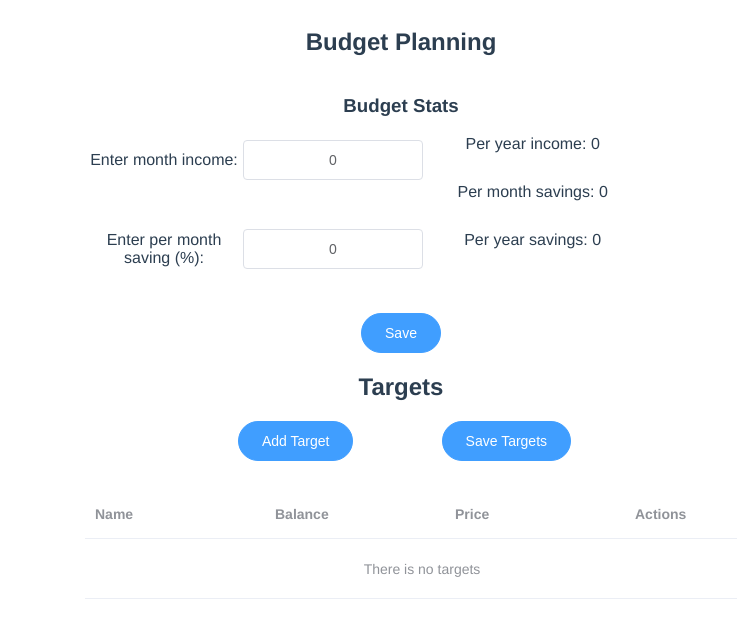
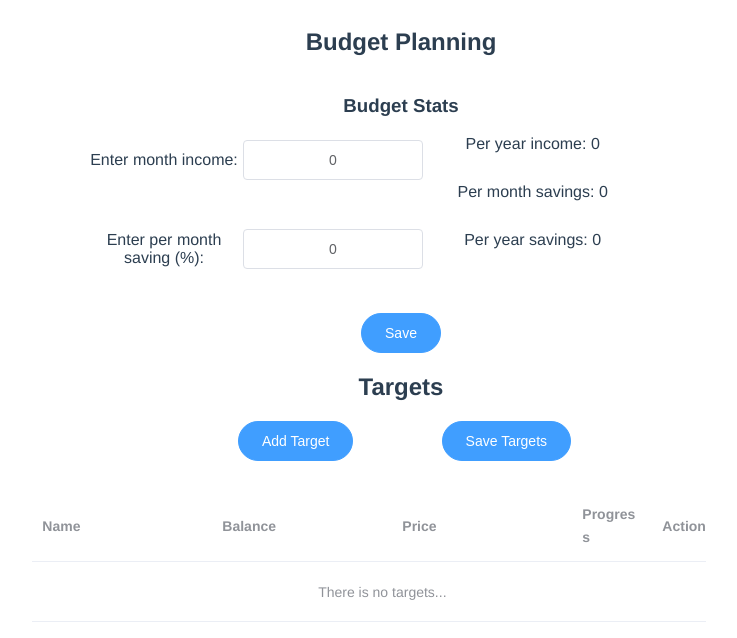
Before and after one commit to dimagreat/vue-finance, a Vue app: page /#/ in a window 1280 px wide. Shown: the top 638 px of the page, without its empty margins (239-976 px from the left). Built offline with nearby package versions, Linux system fonts and the light colour scheme.

Commit message:
Fixed TargetTable component

```diff
--- a/src/components/target/TargetTable.vue
+++ b/src/components/target/TargetTable.vue
@@ -1,7 +1,8 @@
 <template>
   <el-table
     :data="targets"
-    :empty-text="'There is no targets'"
+    :empty-text="tableOptions.emptyMessage"
+    :align="tableOptions.align"
     style="width: 80%">
     <el-table-column
       label="Name"
@@ -22,6 +23,12 @@
       width="180">
       <template slot-scope="scope">
         <span>{{ scope.row.price }}</span>
+      </template>
+    </el-table-column>
+    <el-table-column
+      label="Progress">
+      <template slot-scope="scope">
+        <el-progress :show-text="false" :text-inside="true" :stroke-width="15" status="success" :percentage="Math.round(100 / (scope.row.price / scope.row.balance))"></el-progress>
       </template>
     </el-table-column>
     <el-table-column
@@ -57,6 +64,14 @@ export default Vue.extend({
       type: Array,
       required: true
     }
+  },
+  data() {
+    return {
+      tableOptions: {
+        align: 'left',
+        emptyMessage: 'There is no targets...'
+      }
+    };
   }
 });
 </script>
--- a/src/views/TargetList.vue
+++ b/src/views/TargetList.vue
@@ -10,7 +10,7 @@
       </el-col>
     </el-row>
     <el-row>
-      <el-col :span="16" :offset="6">
+      <el-col :span="16" :offset="5">
         <target-table :open-edit-dlg="onOpenEditTargetDlg" :open-balance-dlg="onOpenTargetBalanceDlg" :targets="targets"></target-table>
       </el-col>
     </el-row>
@@ -86,10 +86,11 @@ export default Vue.extend({
       if (!this.currentTarget) {
         return;
       }
-      this.targets[this.currentTarget.index!] = {
+      const newItem = {
         ...this.currentTarget,
         ...target
       };
+      Vue.set(this.targets, this.currentTarget.index!, newItem);
     },
     saveTargets() {
       BudgetApi.setTargets(this.targets);
```
